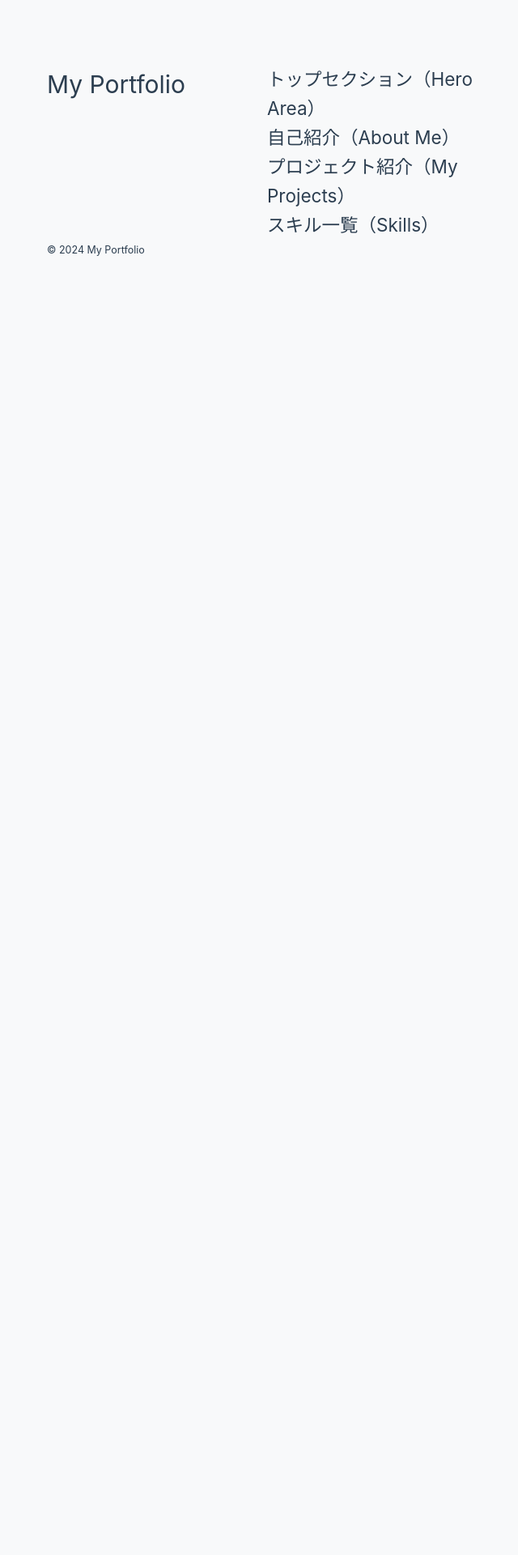
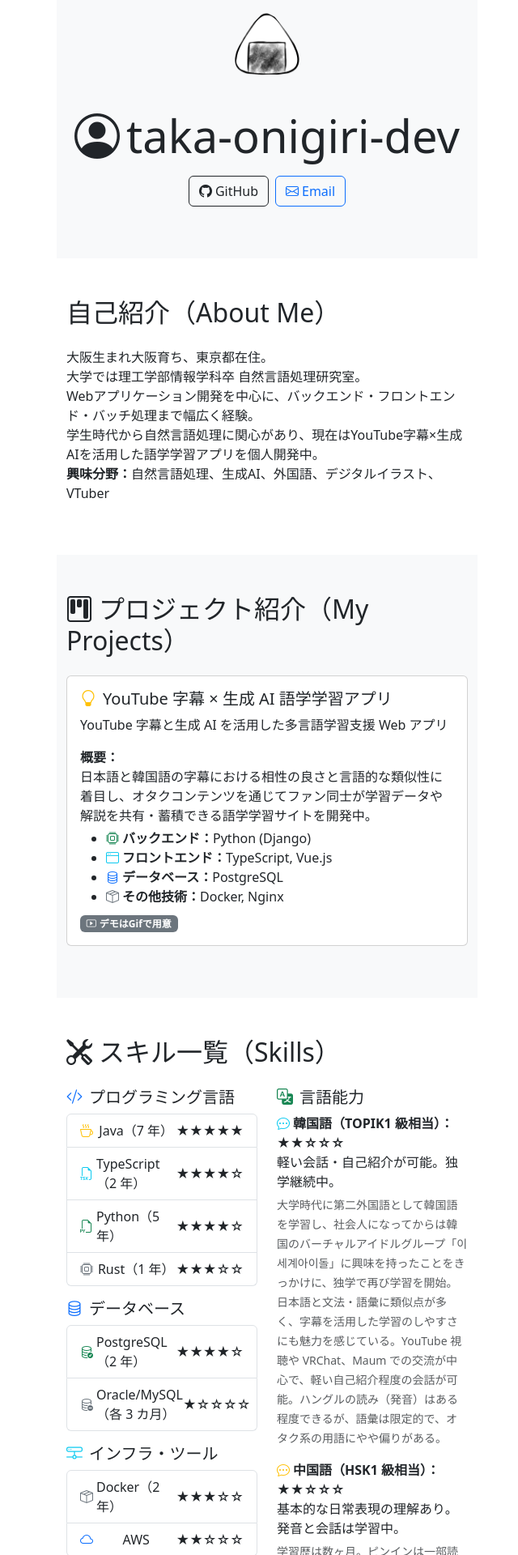
Before and after one commit to taka-onigiri-dev/my-portfolio, a Vue app: page / in a window 1280 px wide. Shown: the part 200-2120 px from the top of the page at 81% size, without its empty margins (6-646 px from the left). Before the commit the page ends 800 px from the top, so only its background shows below. Built offline with nearby package versions, Linux system fonts and the light colour scheme; the HTML template or start-up script is replaced by a standard one.

Commit message:
インポート追加、デザインの反映

```diff
--- a/src/components/AboutMe.vue
+++ b/src/components/AboutMe.vue
@@ -1,12 +1,14 @@
 <template>
   <section class="about-me py-5">
     <div class="container">
-      <div class="row justify-content-center">
-        <div class="col-12 col-md-10 col-lg-8">
-          <h2 class="h2 mb-4">自己紹介（About Me）</h2>
-          <!-- 自己紹介文などをここに配置 -->
-        </div>
-      </div>
+      <h2 class="h2 mb-4">自己紹介（About Me）</h2>
+      <p>
+        大阪生まれ大阪育ち、東京都在住。<br />
+        大学では理工学部情報学科卒 自然言語処理研究室。<br />
+        Webアプリケーション開発を中心に、バックエンド・フロントエンド・バッチ処理まで幅広く経験。<br />
+        学生時代から自然言語処理に関心があり、現在はYouTube字幕×生成AIを活用した語学学習アプリを個人開発中。<br />
+        <strong>興味分野：</strong>自然言語処理、生成AI、外国語、デジタルイラスト、VTuber
+      </p>
     </div>
   </section>
 </template>
--- a/src/components/HeroSection.vue
+++ b/src/components/HeroSection.vue
@@ -1,11 +1,26 @@
 <template>
   <section class="hero-section py-5 bg-light">
-    <div class="container">
-      <div class="row justify-content-center">
-        <div class="col-12 col-md-10 col-lg-8 text-center">
-          <h1 class="display-4 mb-3">トップセクション（Hero Area）</h1>
-          <!-- アイコン・SNSリンクなどをここに配置 -->
-        </div>
+    <div class="container text-center">
+      <i class="bi bi-emoji-smile fs-1 mb-2 text-primary"></i>
+      <img
+        src="@/assets/onigiri.PNG"
+        alt="アイコン"
+        class="rounded-circle mb-3 d-block mx-auto"
+        style="width: 120px; height: 120px; object-fit: cover"
+      />
+      <h1 class="display-4 mb-3"><i class="bi bi-person-circle me-2"></i>taka-onigiri-dev</h1>
+      <div class="mb-3">
+        <a
+          href="https://github.com/taka-onigiri-dev"
+          class="btn btn-outline-dark mx-1"
+          target="_blank"
+          rel="noopener"
+        >
+          <i class="bi bi-github me-1"></i>GitHub
+        </a>
+        <a href="mailto:taka.onigiri.dev@gmail.com" class="btn btn-outline-primary mx-1">
+          <i class="bi bi-envelope me-1"></i>Email
+        </a>
       </div>
     </div>
   </section>
--- a/src/components/MyProjects.vue
+++ b/src/components/MyProjects.vue
@@ -1,10 +1,36 @@
 <template>
   <section class="my-projects py-5 bg-light">
     <div class="container">
-      <div class="row justify-content-center">
-        <div class="col-12 col-md-10 col-lg-8">
-          <h2 class="h2 mb-4">プロジェクト紹介（My Projects）</h2>
-          <!-- プロジェクト内容をここに配置 -->
+      <h2 class="h2 mb-4"><i class="bi bi-kanban me-2"></i>プロジェクト紹介（My Projects）</h2>
+      <div class="card mb-3">
+        <div class="card-body">
+          <h3 class="h5 card-title">
+            <i class="bi bi-lightbulb me-2 text-warning"></i>YouTube 字幕 × 生成 AI 語学学習アプリ
+          </h3>
+          <p class="card-text">YouTube 字幕と生成 AI を活用した多言語学習支援 Web アプリ</p>
+          <p class="mb-1">
+            <strong>概要：</strong><br />
+            日本語と韓国語の字幕における相性の良さと言語的な類似性に着目し、オタクコンテンツを通じてファン同士が学習データや解説を共有・蓄積できる語学学習サイトを開発中。
+          </p>
+          <ul class="mb-2">
+            <li>
+              <i class="bi bi-cpu me-1 text-success"></i><strong>バックエンド：</strong>Python
+              (Django)
+            </li>
+            <li>
+              <i class="bi bi-window me-1 text-info"></i
+              ><strong>フロントエンド：</strong>TypeScript, Vue.js
+            </li>
+            <li>
+              <i class="bi bi-database me-1 text-primary"></i
+              ><strong>データベース：</strong>PostgreSQL
+            </li>
+            <li>
+              <i class="bi bi-box-seam me-1 text-secondary"></i><strong>その他技術：</strong>Docker,
+              Nginx
+            </li>
+          </ul>
+          <span class="badge bg-secondary"><i class="bi bi-play-btn me-1"></i>デモはGifで用意</span>
         </div>
       </div>
     </div>
--- a/src/components/Skills.vue
+++ b/src/components/Skills.vue
@@ -1,10 +1,81 @@
 <template>
   <section class="skills py-5">
     <div class="container">
-      <div class="row justify-content-center">
-        <div class="col-12 col-md-10 col-lg-8">
-          <h2 class="h2 mb-4">スキル一覧（Skills）</h2>
-          <!-- スキルリストをここに配置 -->
+      <h2 class="h2 mb-4"><i class="bi bi-tools me-2"></i>スキル一覧（Skills）</h2>
+      <div class="row">
+        <div class="col-md-6 mb-4">
+          <h3 class="h5"><i class="bi bi-code-slash me-2 text-primary"></i>プログラミング言語</h3>
+          <ul class="list-group mb-3">
+            <li class="list-group-item d-flex justify-content-between align-items-center">
+              <i class="bi bi-cup-hot me-1 text-warning"></i>Java（7 年）<span>★★★★★</span>
+            </li>
+            <li class="list-group-item d-flex justify-content-between align-items-center">
+              <i class="bi bi-filetype-tsx me-1 text-info"></i>TypeScript（2 年）<span>★★★★☆</span>
+            </li>
+            <li class="list-group-item d-flex justify-content-between align-items-center">
+              <i class="bi bi-filetype-py me-1 text-success"></i>Python（5 年）<span>★★★★☆</span>
+            </li>
+            <li class="list-group-item d-flex justify-content-between align-items-center">
+              <i class="bi bi-cpu me-1 text-secondary"></i>Rust（1 年）<span>★★★☆☆</span>
+            </li>
+          </ul>
+          <h3 class="h5"><i class="bi bi-database me-2 text-primary"></i>データベース</h3>
+          <ul class="list-group mb-3">
+            <li class="list-group-item d-flex justify-content-between align-items-center">
+              <i class="bi bi-database-check me-1 text-success"></i>PostgreSQL（2 年）<span
+                >★★★★☆</span
+              >
+            </li>
+            <li class="list-group-item d-flex justify-content-between align-items-center">
+              <i class="bi bi-database-dash me-1 text-secondary"></i>Oracle/MySQL（各 3 カ月）<span
+                >★☆☆☆☆</span
+              >
+            </li>
+          </ul>
+          <h3 class="h5"><i class="bi bi-hdd-network me-2 text-info"></i>インフラ・ツール</h3>
+          <ul class="list-group mb-3">
+            <li class="list-group-item d-flex justify-content-between align-items-center">
+              <i class="bi bi-box-seam me-1 text-secondary"></i>Docker（2 年）<span>★★★☆☆</span>
+            </li>
+            <li class="list-group-item d-flex justify-content-between align-items-center">
+              <i class="bi bi-cloud me-1 text-primary"></i>AWS<span>★★☆☆☆</span>
+            </li>
+          </ul>
+        </div>
+        <div class="col-md-6">
+          <h3 class="h5"><i class="bi bi-translate me-2 text-success"></i>言語能力</h3>
+          <div class="mb-3">
+            <strong
+              ><i class="bi bi-chat-dots me-1 text-info"></i>韓国語（TOPIK1 級相当）：★★☆☆☆</strong
+            >
+            <p class="mb-1">軽い会話・自己紹介が可能。独学継続中。</p>
+            <small class="text-muted"
+              >大学時代に第二外国語として韓国語を学習し、社会人になってからは韓国のバーチャルアイドルグループ「이세계아이돌」に興味を持ったことをきっかけに、独学で再び学習を開始。日本語と文法・語彙に類似点が多く、字幕を活用した学習のしやすさにも魅力を感じている。YouTube
+              視聴や VRChat、Maum
+              での交流が中心で、軽い自己紹介程度の会話が可能。ハングルの読み（発音）はある程度できるが、語彙は限定的で、オタク系の用語にやや偏りがある。</small
+            >
+          </div>
+          <div class="mb-3">
+            <strong
+              ><i class="bi bi-chat-dots me-1 text-warning"></i>中国語（HSK1 級相当）：★★☆☆☆</strong
+            >
+            <p class="mb-1">基本的な日常表現の理解あり。発音と会話は学習中。</p>
+            <small class="text-muted"
+              >学習歴は数ヶ月。ピンインは一部読めるようになってきたが、正確な発音にはまだ課題がある。Hello
+              Talk
+              を利用して日本語話者の中国の友人と実践的に学習中。「仕事に行く」「ご飯を食べる」などの簡単な日常表現の理解が進んでいる。読解は少しずつ理解が深まっていますが、話す・聞く・書くのスキルは今後の課題です。HSK4
+              級レベルまでの語彙を読み中心にインプットし、覚えた語句を会話で実践的に使う形で学習中。</small
+            >
+          </div>
+          <div>
+            <strong><i class="bi bi-chat-dots me-1 text-primary"></i>英語（学習中）：★☆☆☆☆</strong>
+            <p class="mb-1">聞き流し中心に英語環境に慣れている段階。</p>
+            <small class="text-muted"
+              >中学から英語を学習していたが、学生時代には本格的な勉強には取り組まず。現在は
+              NIJISANJI EN などの英語 VTuber
+              をきっかけに、リスニングを中心とした「聞き流し」スタイルで英語に触れている。体系的な学習は行っていないが、興味のあるコンテンツを通して、少しずつ英語への理解を深めることを目指している。</small
+            >
+          </div>
         </div>
       </div>
     </div>
--- a/src/main.ts
+++ b/src/main.ts
@@ -5,6 +5,8 @@ import { createPinia } from 'pinia'
 
 import App from './App.vue'
 import router from './router'
+import 'bootstrap/dist/css/bootstrap.min.css'
+import 'bootstrap-icons/font/bootstrap-icons.css'
 
 const app = createApp(App)
 
```
